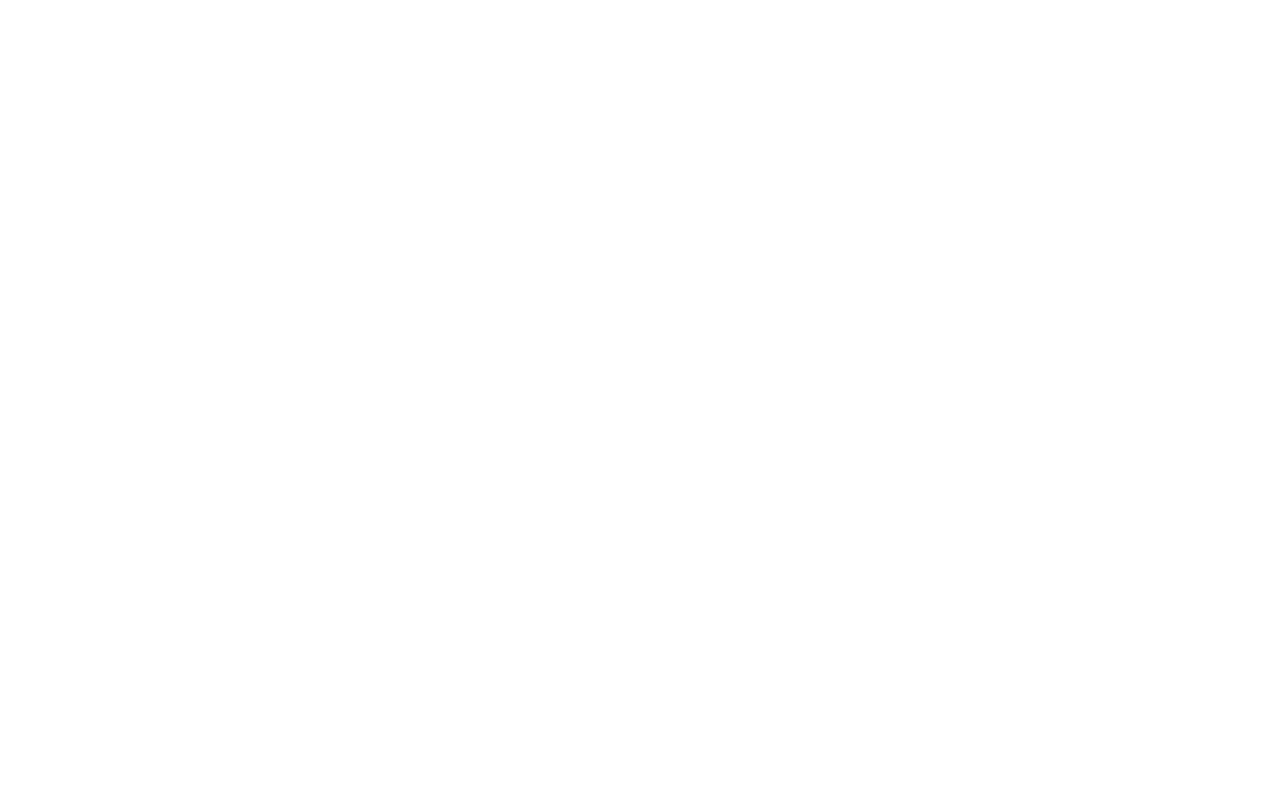
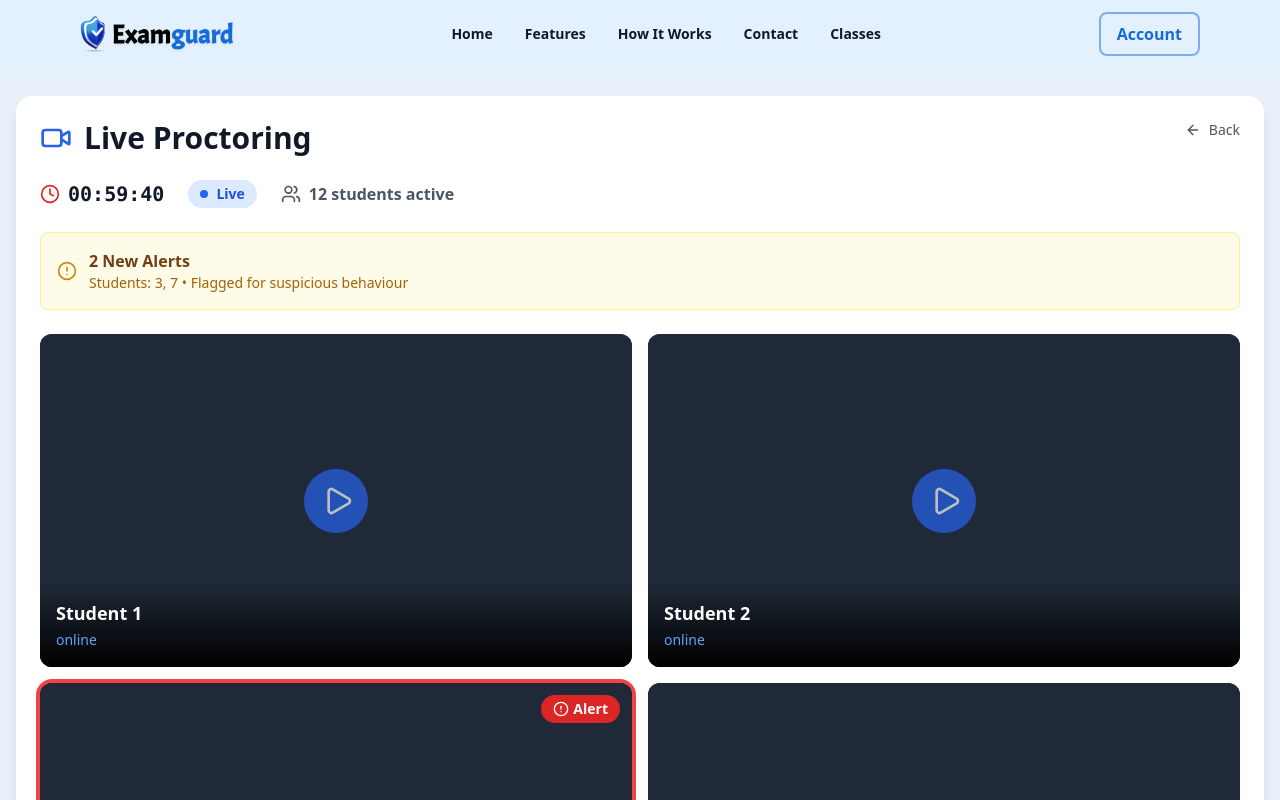
Before and after one commit to demianeid/examguard-ai, a React (Vite) app in the folder Frontend/: page /live-proctoring in a window 1280 px wide. Before the commit this address had no page. Shown: the top 800 px of the page. Built offline with nearby package versions, Linux system fonts and the light colour scheme.

Commit message:
add live proctoring

```diff
--- a/Frontend/src/App.tsx
+++ b/Frontend/src/App.tsx
@@ -22,6 +22,7 @@ import Settings from "./pages/Setting";
 import AccountStudentInstructorView from "./pages/AccountStudentInstructorView";
 import EditExam from './pages/EditExam';
 import ReviewIncidents from "./pages/ReviewIncidents";
+import LiveProctoring from "./pages/LiveProctoring";
 function App() {
   const location = useLocation();
 
@@ -68,6 +69,7 @@ function App() {
       <Route path="/exam-results/:examId" element={<ExamResults />} />
       <Route path="StartExam" element={<StartExam />} />
       <Route path="/review-incidents" element={<ReviewIncidents />} />
+      <Route path="/live-proctoring" element={<LiveProctoring />} />
     </Routes>
   );
 }
--- a/Frontend/src/pages/ClassesInstructor.tsx
+++ b/Frontend/src/pages/ClassesInstructor.tsx
@@ -571,11 +571,7 @@ const ClassesInstructor = () => {
             <h3 className="font-semibold text-gray-800 mb-1">Live Monitoring</h3>
             <p className="text-gray-600 text-sm mb-3">1 active exam with 12 students</p>
             <button
-              type="button"
-              onClick={(e) => {
-                e.preventDefault();
-                e.stopPropagation();
-              }}
+              onClick={() => navigate('/live-proctoring')}
               className="bg-green-600 text-white px-4 py-2 rounded-lg hover:bg-green-700 transition-colors"
             >
               Monitor Now
--- a/Frontend/src/pages/HomeRegisterdInstructor.tsx
+++ b/Frontend/src/pages/HomeRegisterdInstructor.tsx
@@ -1,4 +1,5 @@
 import React, { useState } from 'react';
+import { useNavigate } from 'react-router-dom';
 import { ChevronRight, Play, Pause } from 'lucide-react';
 import { motion, AnimatePresence } from 'framer-motion';
 import type { Variants } from 'framer-motion';
@@ -8,6 +9,10 @@ import Header from '../components/Header'
 const HeroSection: React.FC = () => {
   const [currentSlide, setCurrentSlide] = useState(0);
   const [isPlaying, setIsPlaying] = useState(true);
+  const navigate = useNavigate();
+  const handleGoToClasses = () => {
+  navigate('/classes-instructor');
+};
 
   // Animation variants
   const containerVariants: Variants = {
@@ -169,6 +174,7 @@ const HeroSection: React.FC = () => {
               animate={{ opacity: 1 }}
               transition={{ duration: 0.8, delay: 0.6 }}
               type="button"
+                onClick={handleGoToClasses}
             >
               Go To Classes
               <motion.div
--- a/Frontend/src/pages/LiveProctoring.tsx
+++ b/Frontend/src/pages/LiveProctoring.tsx
@@ -0,0 +1,192 @@
+import React, { useState, useEffect } from "react";
+import { useNavigate } from "react-router-dom";
+import { motion } from "framer-motion";
+import { ArrowLeft, Video, Clock, Users, AlertCircle, Play } from "lucide-react";
+import Header from '../components/Header';
+
+interface Student {
+  id: number;
+  name: string;
+  status: "online" | "offline";
+  hasAlert: boolean;
+}
+
+const LiveProctoring: React.FC = () => {
+  const navigate = useNavigate();
+  const [timer, setTimer] = useState({ hours: 0, minutes: 59, seconds: 45 });
+  const [students, setStudents] = useState<Student[]>([
+    { id: 1, name: "Student 1", status: "online", hasAlert: false },
+    { id: 2, name: "Student 2", status: "online", hasAlert: false },
+    { id: 3, name: "Student 3", status: "online", hasAlert: true },
+    { id: 4, name: "Student 4", status: "online", hasAlert: false },
+    { id: 5, name: "Student 5", status: "online", hasAlert: false },
+    { id: 6, name: "Student 6", status: "online", hasAlert: false },
+    { id: 7, name: "Student 7", status: "online", hasAlert: true },
+    { id: 8, name: "Student 8", status: "online", hasAlert: false },
+    { id: 9, name: "Student 9", status: "online", hasAlert: false },
+    { id: 10, name: "Student 10", status: "online", hasAlert: false },
+    { id: 11, name: "Student 11", status: "online", hasAlert: false },
+    { id: 12, name: "Student 12", status: "online", hasAlert: false }
+  ]);
+
+  const activeStudents = students.filter(s => s.status === "online").length;
+  const alertCount = students.filter(s => s.hasAlert).length;
+  const alertedStudents = students.filter(s => s.hasAlert);
+
+  // Timer countdown
+  useEffect(() => {
+    const interval = setInterval(() => {
+      setTimer(prev => {
+        if (prev.seconds > 0) {
+          return { ...prev, seconds: prev.seconds - 1 };
+        } else if (prev.minutes > 0) {
+          return { hours: prev.hours, minutes: prev.minutes - 1, seconds: 59 };
+        } else if (prev.hours > 0) {
+          return { hours: prev.hours - 1, minutes: 59, seconds: 59 };
+        }
+        return prev;
+      });
+    }, 1000);
+
+    return () => clearInterval(interval);
+  }, []);
+
+  const handleBack = () => {
+    navigate(-1);
+  };
+
+  const handleViewStream = (studentId: number) => {
+    console.log(`Viewing stream for student ${studentId}`);
+    alert(`Opening stream for student ${studentId}`);
+  };
+
+  const formatTime = (num: number) => num.toString().padStart(2, '0');
+
+  return (
+    <div className="w-full min-h-screen bg-[#E8F1FA]">
+      {/* Header */}
+      <Header fixed={true} showAccount={true} isRegistered={true} userType="instructor" />
+
+      <div className="pt-24 pb-8 px-4">
+        <div className="max-w-7xl mx-auto">
+          {/* Main Card */}
+          <motion.div
+            initial={{ opacity: 0, y: 20 }}
+            animate={{ opacity: 1, y: 0 }}
+            transition={{ duration: 0.6 }}
+            className="bg-white rounded-2xl shadow-lg p-6 relative"
+          >
+            {/* زر Back داخل البطاقة في الزاوية اليمنى العليا */}
+            <button
+              onClick={handleBack}
+              className="absolute top-6 right-6 flex items-center gap-2 text-gray-600 hover:text-gray-800 transition-colors font-medium text-sm"
+            >
+              <ArrowLeft className="w-4 h-4" />
+              Back
+            </button>
+
+            {/* Header Section */}
+            <div className="flex items-center mb-6 pr-16"> {/* أضف pr-16 لإفساح مكان لزر Back */}
+              <div className="flex items-center gap-3">
+                <Video className="w-8 h-8 text-blue-600" />
+                <h1 className="text-3xl font-bold text-gray-900">Live Proctoring</h1>
+              </div>
+            </div>
+
+            {/* Info Bar */}
+            <div className="flex items-center gap-6 mb-6">
+              {/* Timer */}
+              <div className="flex items-center gap-2">
+                <Clock className="w-5 h-5 text-red-600" />
+                <span className="text-xl font-mono font-bold text-gray-900">
+                  {formatTime(timer.hours)}:{formatTime(timer.minutes)}:{formatTime(timer.seconds)}
+                </span>
+              </div>
+
+              {/* Live Badge */}
+              <div className="flex items-center gap-2 bg-blue-100 px-3 py-1 rounded-full">
+                <div className="w-2 h-2 bg-blue-600 rounded-full animate-pulse"></div>
+                <span className="text-blue-700 font-semibold text-sm">Live</span>
+              </div>
+
+              {/* Active Students */}
+              <div className="flex items-center gap-2 text-gray-600">
+                <Users className="w-5 h-5" />
+                <span className="font-semibold">{activeStudents} students active</span>
+              </div>
+            </div>
+
+            {/* Alert Banner */}
+            {alertCount > 0 && (
+              <motion.div
+                initial={{ opacity: 0, y: -10 }}
+                animate={{ opacity: 1, y: 0 }}
+                className="bg-yellow-50 border border-yellow-200 rounded-lg p-4 mb-6"
+              >
+                <div className="flex items-center gap-3">
+                  <AlertCircle className="w-5 h-5 text-yellow-600" />
+                  <div>
+                    <p className="font-semibold text-yellow-900">{alertCount} New Alerts</p>
+                    <p className="text-sm text-yellow-700">
+                      Students: {alertedStudents.map(s => s.name.split(' ')[1]).join(', ')} • Flagged for suspicious behaviour
+                    </p>
+                  </div>
+                </div>
+              </motion.div>
+            )}
+
+            {/* Students Grid */}
+            <div className="grid grid-cols-1 md:grid-cols-2 gap-4">
+              {students.map((student, index) => (
+                <motion.div
+                  key={student.id}
+                  initial={{ opacity: 0, scale: 0.9 }}
+                  animate={{ opacity: 1, scale: 1 }}
+                  transition={{ duration: 0.3, delay: index * 0.05 }}
+                  className={`relative bg-gray-900 rounded-xl overflow-hidden ${
+                    student.hasAlert ? 'ring-4 ring-red-500' : ''
+                  }`}
+                >
+                  {/* Alert Badge */}
+                  {student.hasAlert && (
+                    <div className="absolute top-3 right-3 z-10 bg-red-600 text-white px-3 py-1 rounded-full flex items-center gap-1 text-sm font-semibold">
+                      <AlertCircle className="w-4 h-4" />
+                      Alert
+                    </div>
+                  )}
+
+                  {/* Video Placeholder */}
+                  <div className="aspect-video bg-gray-800 flex items-center justify-center relative group">
+                    {/* Play Button Overlay */}
+                    <button
+                      onClick={() => handleViewStream(student.id)}
+                      className="absolute inset-0 flex items-center justify-center bg-black bg-opacity-0 hover:bg-opacity-30 transition-all duration-200 group"
+                    >
+                      <div className="w-16 h-16 bg-blue-600 rounded-full flex items-center justify-center opacity-70 group-hover:opacity-100 group-hover:scale-110 transition-all duration-200">
+                        <Play className="w-8 h-8 text-white ml-1" />
+                      </div>
+                    </button>
+
+                    {/* Student Info */}
+                    <div className="absolute bottom-0 left-0 right-0 bg-gradient-to-t from-black to-transparent p-4">
+                      <div className="flex items-center justify-between">
+                        <div>
+                          <h3 className="text-white font-semibold text-lg">{student.name}</h3>
+                          <span className="text-blue-400 text-sm font-medium">
+                            {student.status}
+                          </span>
+                        </div>
+                      </div>
+                    </div>
+                  </div>
+                </motion.div>
+              ))}
+            </div>
+          </motion.div>
+        </div>
+      </div>
+    </div>
+  );
+};
+
+export default LiveProctoring;
```
